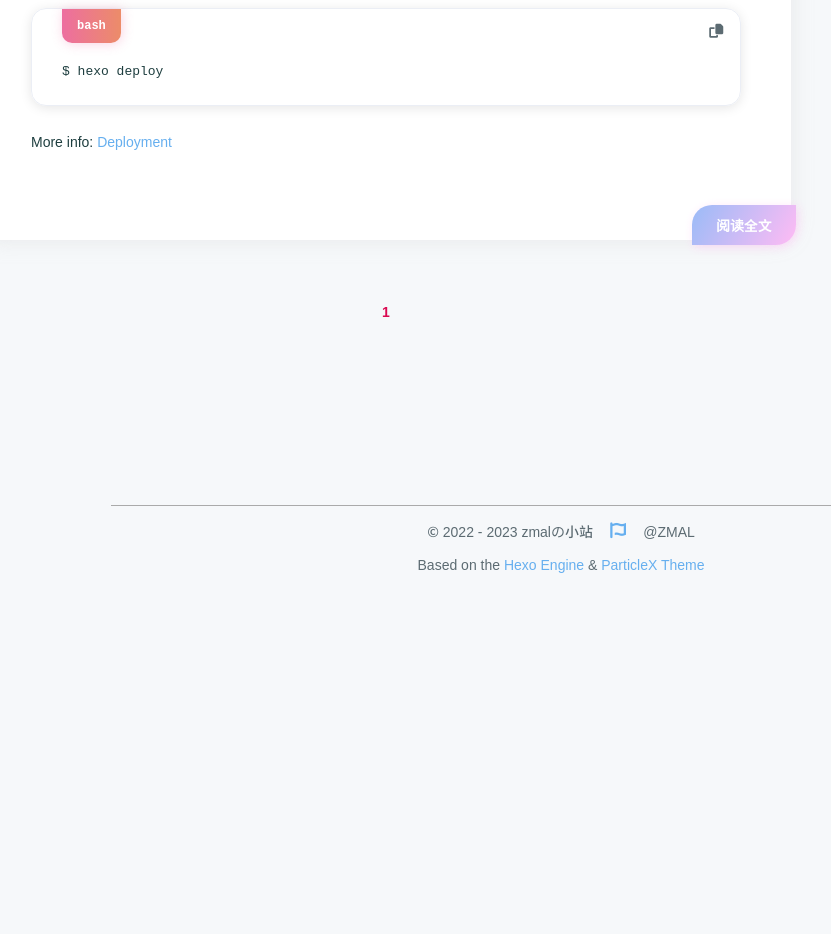
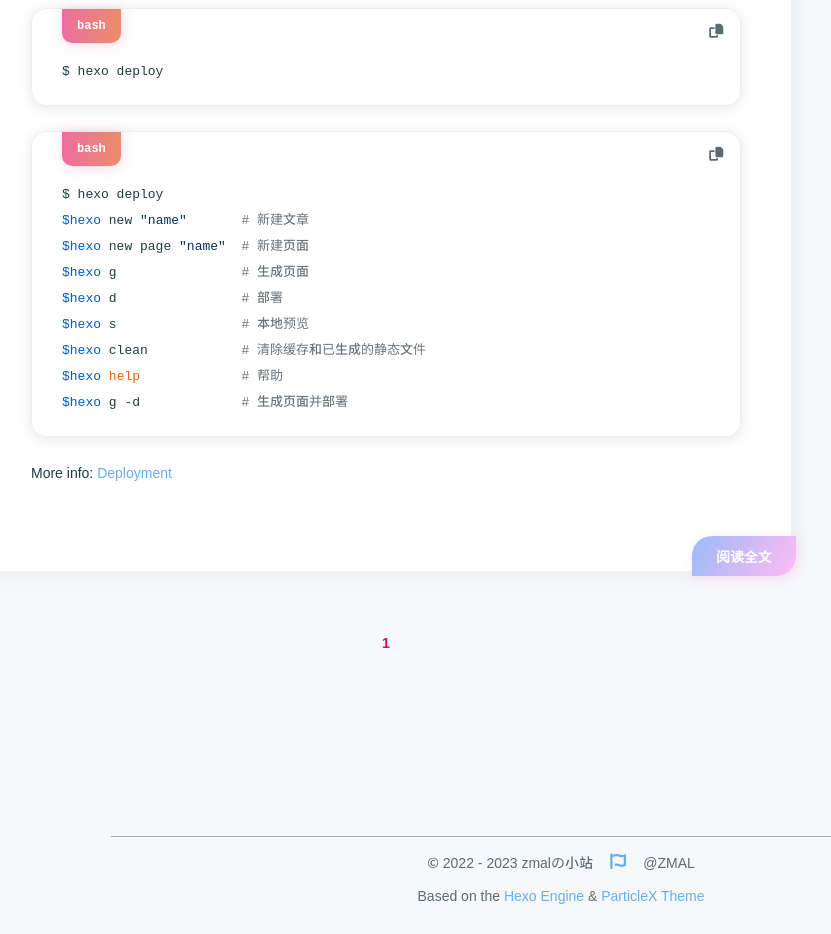
Before and after one commit to uchzmal/uchzmal.github.io, a plain HTML site: page index.html in a window 1280 px wide. Shown: the part 1780-2714 px from the top of the page, without its empty margins (79-910 px from the left). Before the commit the page ends 2388 px from the top, so only its background shows below. Drawn offline with nearby package versions, Linux system fonts and the light colour scheme; a web font is replaced by a local one.

Commit message:
Site updated: 2023-06-08 15:00:30

```diff
--- a/index.html
+++ b/index.html
@@ -144,7 +144,7 @@
             <transition name="into">
                 <div id="main" v-show="!loading">
                     <div id="home-head">
-    <div id="home-background" ref="homeBackground" data-images="/images/bg/1.png,/images/bg/2.png,/images/bg/3.jpg,/images/bg/4.jpg,/images/bg/5.png,/images/bg/6.png,/images/bg/7.png,/images/bg/8.png,/images/bg/9.png,/images/bg/10.png,/images/bg/11.png,/images/bg/12.png,/images/bg/13.png,/images/bg/14.jpg,/images/bg/15.png,/images/bg/16.jpg,/images/bg/17.png"></div>
+    <div id="home-background" ref="homeBackground" data-images="/images/bg/1.png,/images/bg/2.png,/images/bg/3.jpg,/images/bg/4.jpg,/images/bg/5.png,/images/bg/6.png,/images/bg/7.png,/images/bg/8.png,/images/bg/9.png,/images/bg/10.png,/images/bg/11.png,/images/bg/12.png,/images/bg/13.png,/images/bg/14.jpg,/images/bg/15.png,/images/bg/16.jpg,/images/bg/17.png,/images/bg/18.jpg,/images/bg/19.png,/images/bg/20.jpg,/images/bg/21.jpg,/images/bg/22.png,/images/bg/23.jpg,/images/bg/24.jpg,/images/bg/25.jpg"></div>
     <div id="home-info" @click="homeClick">
         <span class="loop"></span>
         <span class="loop"></span>
@@ -192,6 +192,16 @@
 </code></pre>
 <p>More info: <a target="_blank" rel="noopener" href="https://hexo.io/docs/generating.html">Generating</a></p>
 <h3 id="Deploy-to-remote-sites"><a href="#Deploy-to-remote-sites" class="headerlink" title="Deploy to remote sites"></a>Deploy to remote sites</h3><pre><code class="bash">$ hexo deploy
+</code></pre>
+<pre><code class="bash">$ hexo deploy
+$hexo new &quot;name&quot;       # 新建文章
+$hexo new page &quot;name&quot;  # 新建页面
+$hexo g                # 生成页面
+$hexo d                # 部署
+$hexo s                # 本地预览
+$hexo clean            # 清除缓存和已生成的静态文件
+$hexo help             # 帮助
+$hexo g -d             # 生成页面并部署
 </code></pre>
 <p>More info: <a target="_blank" rel="noopener" href="https://hexo.io/docs/one-command-deployment.html">Deployment</a></p>
 
```
Also changed, not shown: 2023/05/27/hello-world/index.html (+10 -0 lines), images/bg/20.jpg (added), 7 other files.
